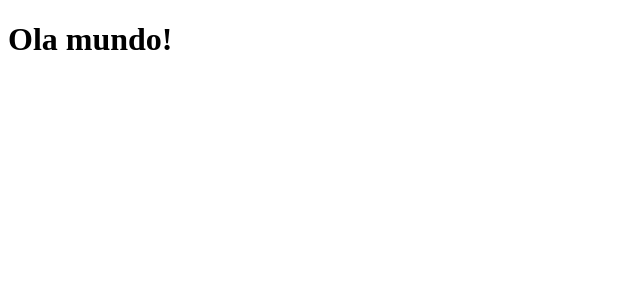
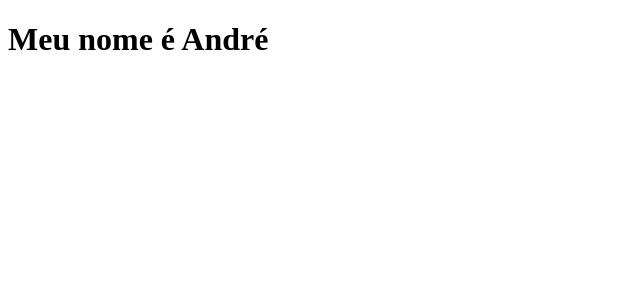
Before and after one commit to Andre182BR/clone-tabnews, a Next.js app: page / in a window 1280 px wide. Shown: the top 300 px of the page, without its empty margins (0-640 px from the left). Built offline with nearby package versions, Linux system fonts and the light colour scheme.

Commit message:
Alteração de mensagem da pagina

```diff
--- a/pages/index.js
+++ b/pages/index.js
@@ -1,5 +1,5 @@
 function Home() {
-    return <h1>Ola mundo!</h1>
+    return <h1>Meu nome é André</h1>
 }
 
 export default Home;
```
